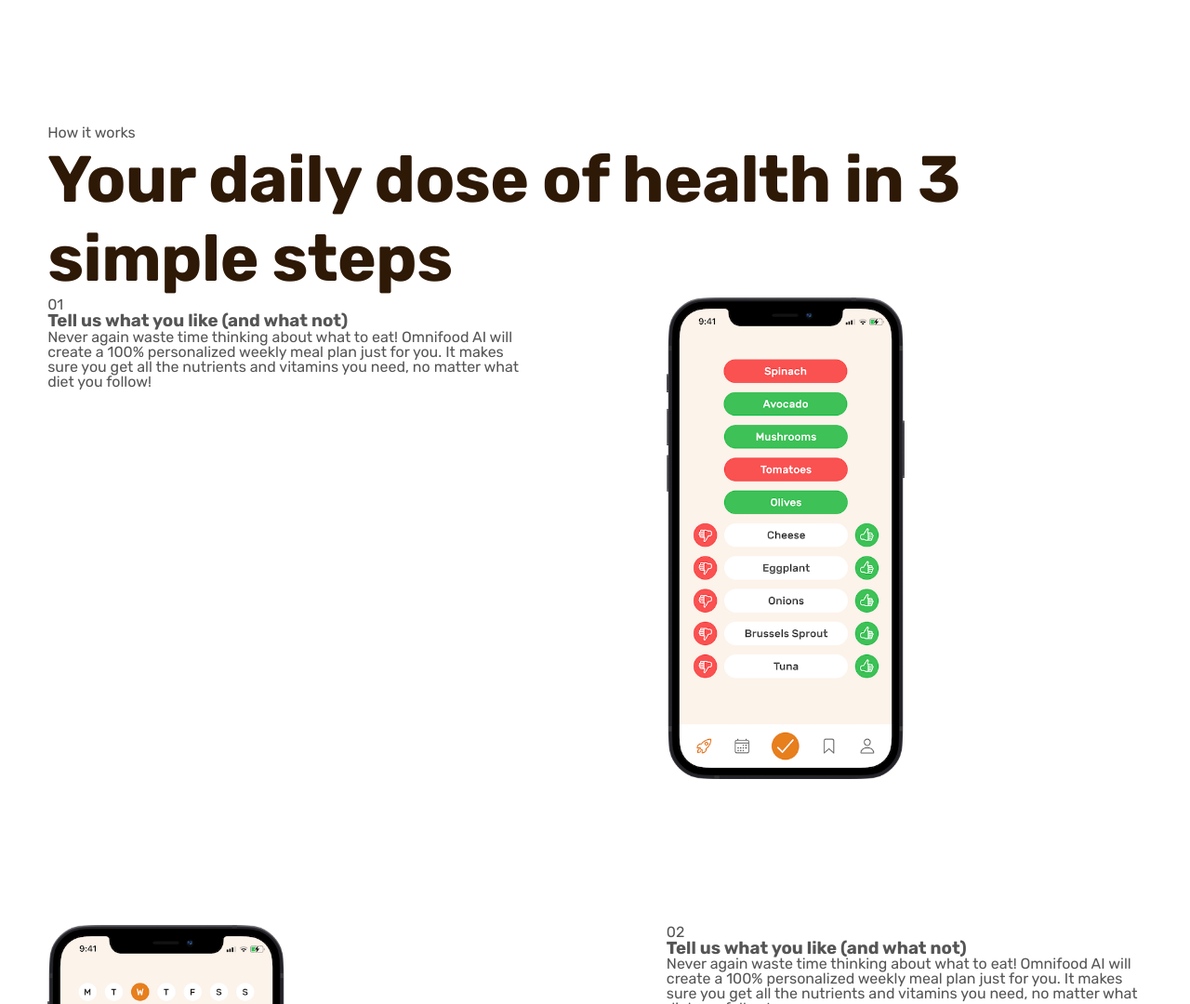
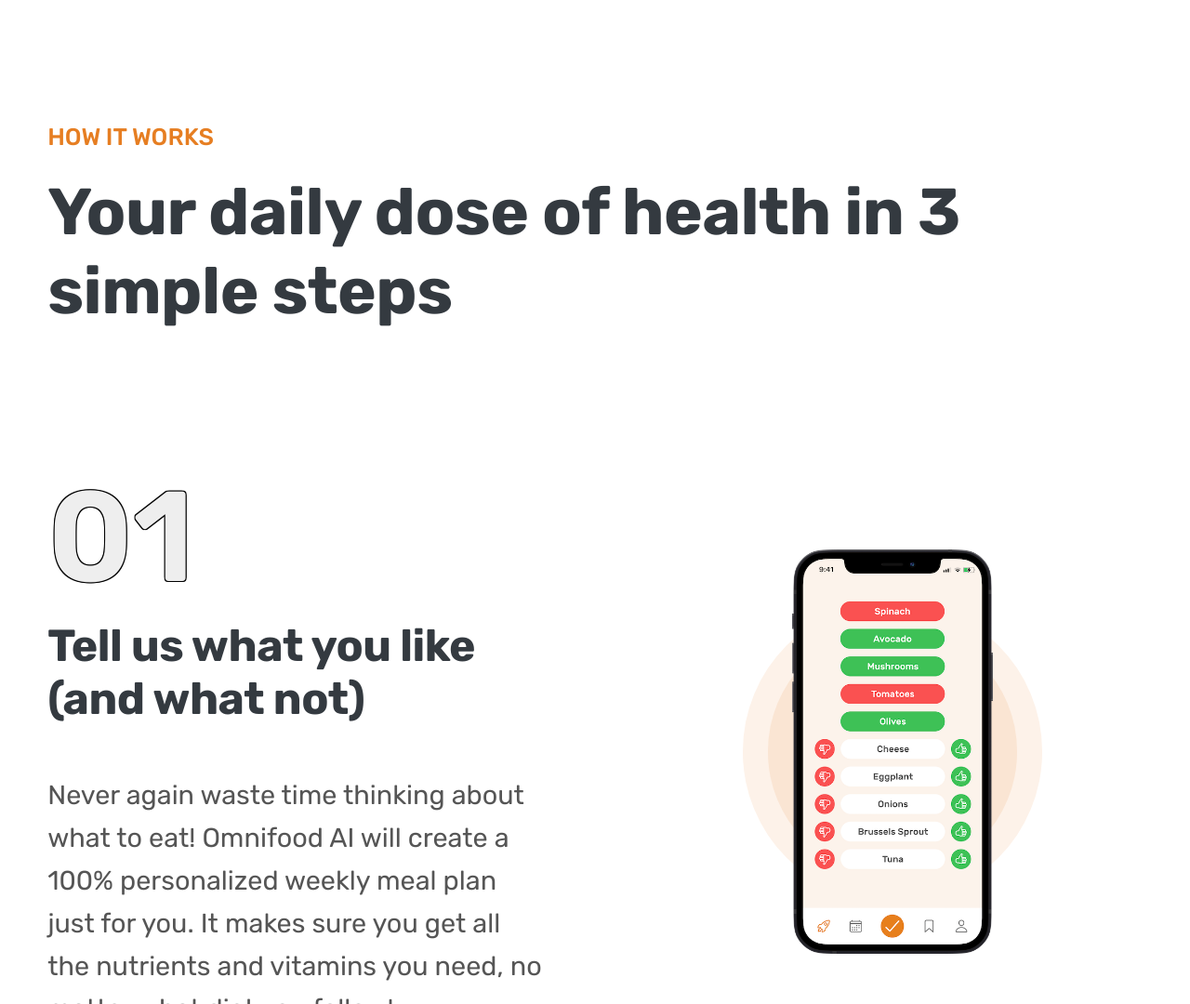
Before and after one commit to Mejbaul-Mubin/ominifood, a plain HTML site: page index.html in a window 1280 px wide. Shown: the part 1720-2800 px from the top of the page at 93% size. Drawn offline with Linux system fonts and the light colour scheme.

Commit message:
114 Building the How-It-Works Section

```diff
--- a/css/general.css
+++ b/css/general.css
@@ -19,8 +19,8 @@ body{
 }
 .grid{
   display: grid;
-  gap: 9.6rem;
-
+  column-gap: 6.4rem;
+  row-gap: 9.6rem;
 }
 
 .grid--2-cols{
@@ -29,10 +29,16 @@ body{
 .grid--3-cols{
   grid-template-columns: repeat(3, 1fr);
 }
+.grid--center-v{
+  align-items: center;
+}
 .heading-primary,
-.heading-secondary{
+.heading-secondary,
+.heading-tertiary{
   font-weight: 700;
   color: #2e1907;
+  color: #45260a;
+  color: #343a40;
   letter-spacing: -0.5px;
 }
 .heading-primary{
@@ -43,10 +49,21 @@ body{
 .heading-secondary{
   font-size: 4.4rem;
   line-height: 1.2;
+  margin-bottom: 9.6rem;
 }
-
+.heading-tertiary{
+  font-size: 3rem;
+  line-height: 1.2;
+  margin-bottom: 3.2rem;
+}
 .subheading{
-
+  display: block;
+  font-size: 1.6rem;
+  font-weight: 500;
+  color:#e67e22;
+  text-transform: uppercase;
+  margin-bottom: 1.6rem;
+  letter-spacing: 0.75;
 }
 .btn:link,
 .btn:visited{
@@ -88,117 +105,3 @@ body{
 .margin-right-sm{
   margin-right: 1.6rem !important;
 }
-
-
-/*==================header=====================*/
-.header{
-  display: flex;
-  justify-content: space-between;
-  align-items: center;
-  background-color: #fdf2e9;
-
-  /* Because we want heade to be sticky after */
-  height: 9.6rem;
-  padding: 0 4.8rem;
-}
-.logo{
-  height: 2.2rem;
-}
-.main-nav-list{
-  list-style:none;
-  display: flex;
-  gap: 3.2rem;
-  align-items: center;
-}
-.main-nav-link:link,
-.main-nav-link:visited{
-  display: inline-block;
-  text-decoration: none;
-  color: #333;
-  font-weight: 500;
-  font-size: 1.8rem;
-  transition: all 0.3s;
-}
-.main-nav-link:hover,
-.main-nav-link:active{
-  color: #b8651b;
-}
-.main-nav-link.nav-cta:link,
-.main-nav-link.nav-cta:visited{
-  padding: 1.2rem 2.4rem;
-  border-radius: 9px;
-  color: #fff;
-  background-color: #e67e22;
-  /* put transiton on original "state" */
-}
-.main-nav-link.nav-cta:hover,
-.main-nav-link.nav-cta:active{
-background-color: #cf711f;
-}
-
-/*==================section hero=====================*/
-.section-hero{
-  background-color: #fdf2e9;
-  padding: 4.8rem  0 9.6rem 0;
-
-}
-.hero{
-  max-width:130rem;
-  padding: 0 3.2rem;
-  margin: 0 auto;
-  display:grid;
-  gap: 9.6rem;
-  grid-template-columns: 1fr 1fr;
-  align-items: center;
-}
-
-.hero-description{
-  font-size: 2rem;
-  line-height: 1.6;
-  margin-bottom: 4.8rem;
-}
-
-
-.hero-img{
-  width: 100%;
-}
-
-
-
-.deleverd-meals{
-  display: flex;
-  margin-top: 8rem;
-  align-items: center;
-}
-
-.deleverd-imgs{
-  display: flex;
-}
-
-.deleverd-imgs img{
-  height: 4.8rem;
-  width: 4.8rem;
-  border-radius: 50%;
-  margin-left: -1.6rem;
-  border: 3px solid #fdf2e9;
-}
-.deleverd-imgs img:hover{
-  margin-top: -0.6rem;
-}
-.deleverd-text{
-  font-size: 1.8rem;
-  font-weight: 600;
-}
-.deleverd-text span{
-  color: #e67e22;
-  font-weight: 700;
-}
-
-/*==================section how=====================*/
-.section-how{
-  padding: 9.6rem 0;
-}
-
-.step-img{
-width: 50%;
-}
--- a/css/style.css
+++ b/css/style.css
@@ -0,0 +1,158 @@
+/*==================header=====================*/
+.header{
+    display: flex;
+    justify-content: space-between;
+    align-items: center;
+    background-color: #fdf2e9;
+
+    /* Because we want heade to be sticky after */
+    height: 9.6rem;
+    padding: 0 4.8rem;
+  }
+  .logo{
+    height: 2.2rem;
+  }
+  .main-nav-list{
+    list-style:none;
+    display: flex;
+    gap: 3.2rem;
+    align-items: center;
+  }
+  .main-nav-link:link,
+  .main-nav-link:visited{
+    display: inline-block;
+    text-decoration: none;
+    color: #333;
+    font-weight: 500;
+    font-size: 1.8rem;
+    transition: all 0.3s;
+  }
+  .main-nav-link:hover,
+  .main-nav-link:active{
+    color: #b8651b;
+  }
+  .main-nav-link.nav-cta:link,
+  .main-nav-link.nav-cta:visited{
+    padding: 1.2rem 2.4rem;
+    border-radius: 9px;
+    color: #fff;
+    background-color: #e67e22;
+    /* put transiton on original "state" */
+  }
+  .main-nav-link.nav-cta:hover,
+  .main-nav-link.nav-cta:active{
+  background-color: #cf711f;
+  }
+
+  /*==================section hero=====================*/
+  .section-hero{
+    background-color: #fdf2e9;
+    padding: 4.8rem  0 9.6rem 0;
+
+  }
+  .hero{
+    max-width:130rem;
+    padding: 0 3.2rem;
+    margin: 0 auto;
+    display:grid;
+    gap: 9.6rem;
+    grid-template-columns: 1fr 1fr;
+    align-items: center;
+  }
+
+  .hero-description{
+    font-size: 2rem;
+    line-height: 1.6;
+    margin-bottom: 4.8rem;
+  }
+
+
+  .hero-img{
+    width: 100%;
+  }
+
+
+
+  .deleverd-meals{
+    display: flex;
+    margin-top: 8rem;
+    align-items: center;
+  }
+
+  .deleverd-imgs{
+    display: flex;
+  }
+
+  .deleverd-imgs img{
+    height: 4.8rem;
+    width: 4.8rem;
+    border-radius: 50%;
+    margin-left: -1.6rem;
+    border: 3px solid #fdf2e9;
+  }
+  .deleverd-imgs img:hover{
+    margin-top: -0.6rem;
+  }
+  .deleverd-text{
+    font-size: 1.8rem;
+    font-weight: 600;
+  }
+  .deleverd-text span{
+    color: #e67e22;
+    font-weight: 700;
+  }
+
+  /*==================section how=====================*/
+  .section-how{
+    padding: 9.6rem 0;
+  }
+
+  .step-number{
+    font-size: 8.6rem;
+    font-weight: 600;
+    color: #eee;
+    margin-bottom: 1.2rem;
+
+    /* স্ট্রোক দেওয়া */
+    /* -webkit-text-stroke: 1px black; */
+
+    text-shadow:
+    -1px -1px 0 black,
+    1px -1px 0 black,
+    -1px 1px 0 black,
+    1px 1px 0 black;
+  }
+  .step-description{
+    font-size: 1.8rem;
+    line-height: 1.6;
+}
+.step-img-box{
+  display: flex;
+  align-items: center;
+  justify-content: center;
+  position: relative;
+  z-index: -1;
+}
+.step-img-box:before,
+.step-img-box:after{
+  content: "";
+  display: block;
+  border-radius: 50%;
+  position: absolute;
+}
+.step-img-box:before{
+  width: 60%;
+  padding-bottom: 60%;
+  background-color: #fdf2e9;
+  z-index: -2;
+}
+
+.step-img-box:after{
+  width: 50%;
+  padding-bottom: 50%;
+  background-color: #fae5d3;
+  z-index: -1;
+}
+  .step-img{
+  width: 40%;
+  }
--- a/index.html
+++ b/index.html
@@ -57,7 +57,7 @@
           <h2 class="heading-secondary">Your daily dose of health in 3 simple steps</h2>
 
         </div>
-        <div class="container grid grid--2-cols">
+        <div class="container grid grid--2-cols grid--center-v">
           <!-- Step 01 -->
           <div class="step-text-box">
             <p class="step-number">01</p>
```
